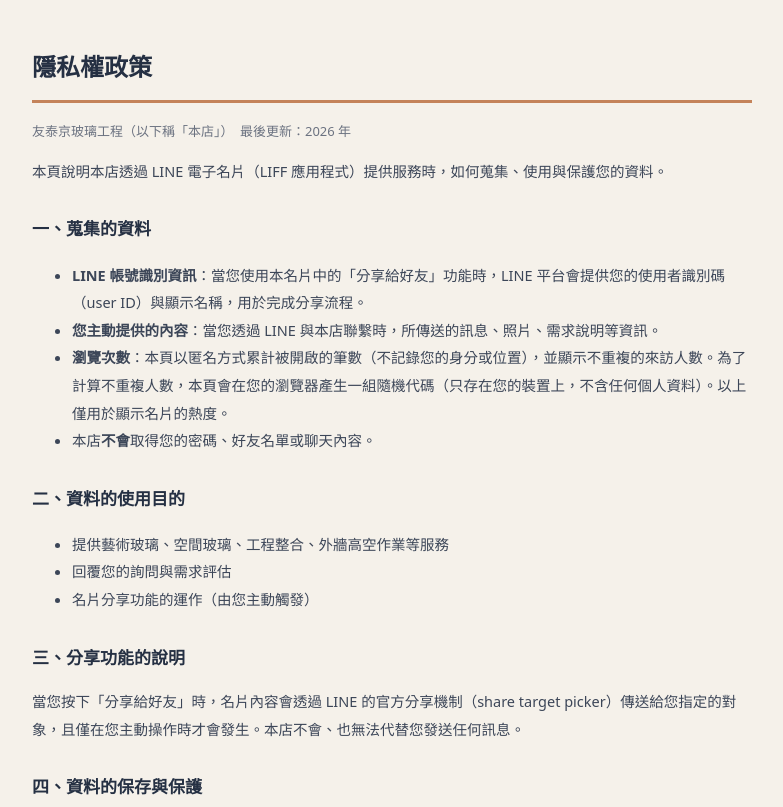
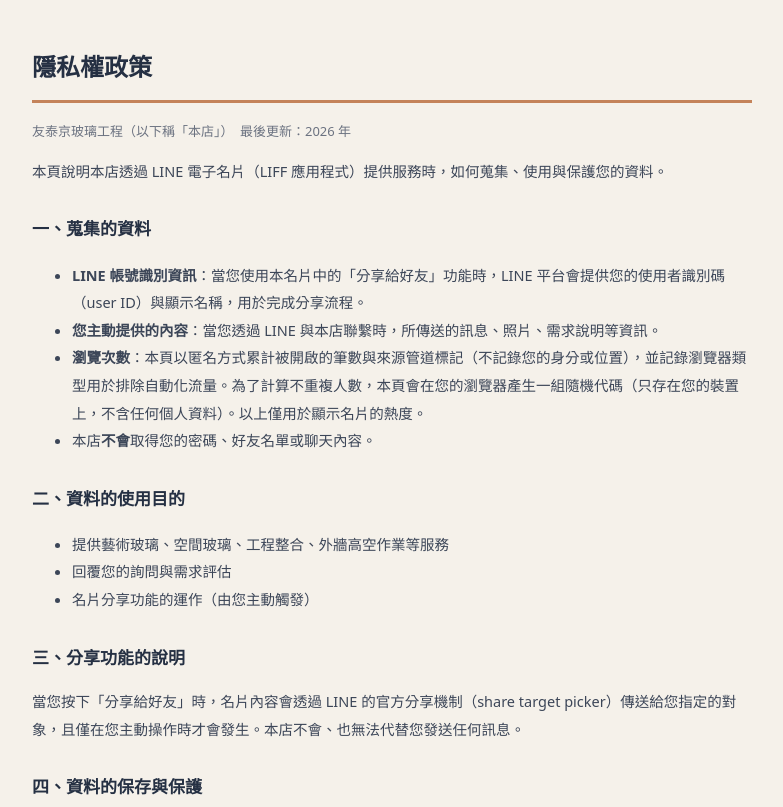
Before and after one commit to ericlin1994/movenpick-card, a plain HTML site: page privacy.html in a window 1280 px wide. Shown: the top 807 px of the page, without its empty margins (248-1031 px from the left). Drawn offline with Linux system fonts and the light colour scheme.

Commit message:
名片頁：view 事件補 ua（排除自動化流量）與 ?ref= 來源管道標記；隱私政策同步

```diff
--- a/privacy.html
+++ b/privacy.html
@@ -24,7 +24,7 @@
 <ul>
   <li><strong>LINE 帳號識別資訊</strong>：當您使用本名片中的「分享給好友」功能時，LINE 平台會提供您的使用者識別碼（user ID）與顯示名稱，用於完成分享流程。</li>
   <li><strong>您主動提供的內容</strong>：當您透過 LINE 與本店聯繫時，所傳送的訊息、照片、需求說明等資訊。</li>
-  <li><strong>瀏覽次數</strong>：本頁以匿名方式累計被開啟的筆數（不記錄您的身分或位置），並顯示不重複的來訪人數。為了計算不重複人數，本頁會在您的瀏覽器產生一組隨機代碼（只存在您的裝置上，不含任何個人資料）。以上僅用於顯示名片的熱度。</li>
+  <li><strong>瀏覽次數</strong>：本頁以匿名方式累計被開啟的筆數與來源管道標記（不記錄您的身分或位置），並記錄瀏覽器類型用於排除自動化流量。為了計算不重複人數，本頁會在您的瀏覽器產生一組隨機代碼（只存在您的裝置上，不含任何個人資料）。以上僅用於顯示名片的熱度。</li>
   <li>本店<strong>不會</strong>取得您的密碼、好友名單或聊天內容。</li>
 </ul>
 
```
